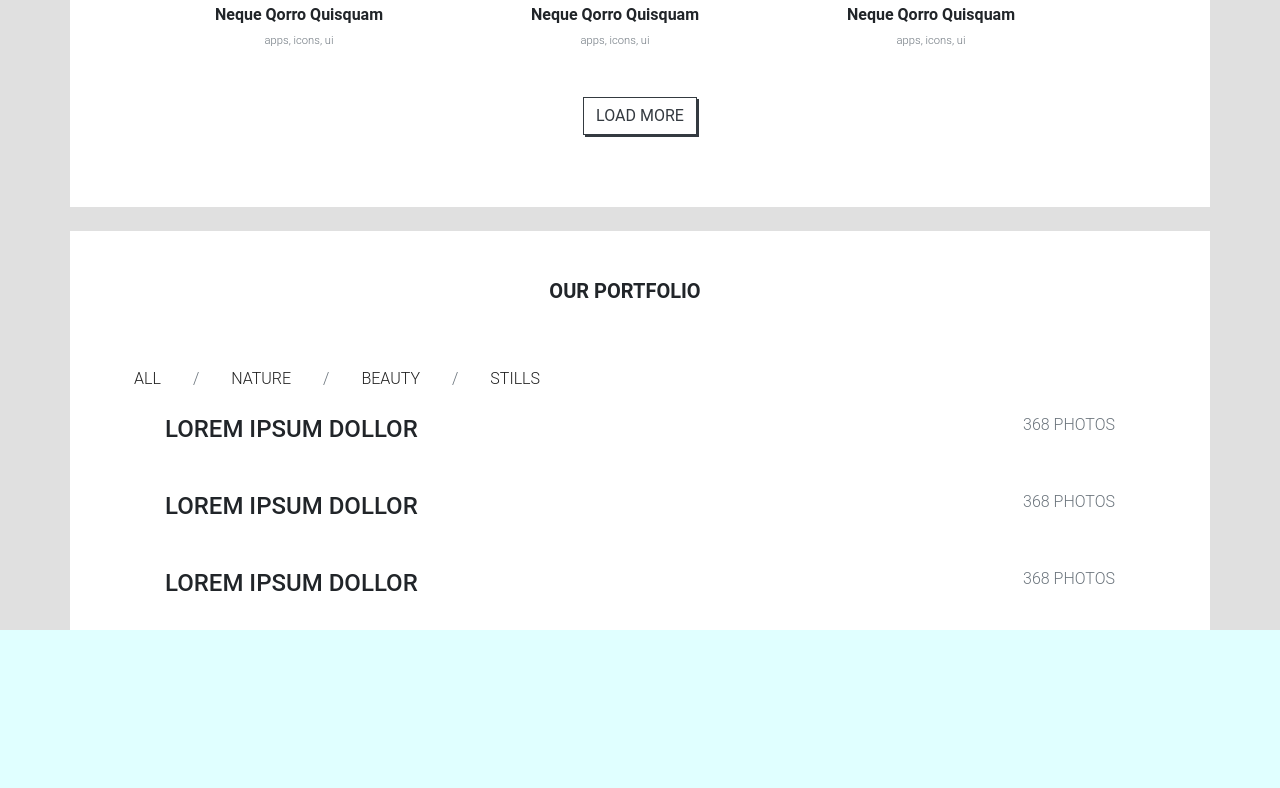
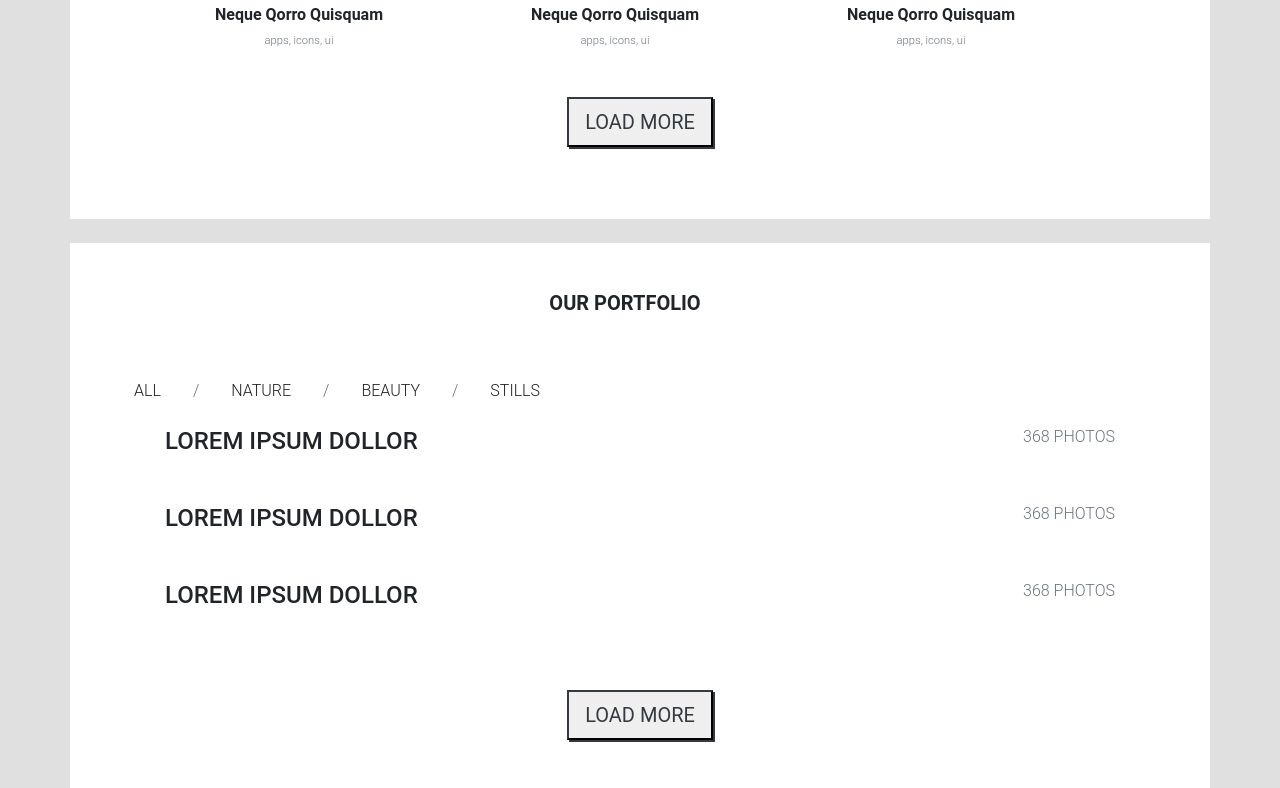
Before and after one commit to COD-ESA/Portfolio-works, a plain HTML site: page src/pug/index.pug in a window 1280 px wide. Shown: the part 7294-8082 px from the top of the page. Before the commit the page ends 7924 px from the top, so only its background shows below. Drawn offline with nearby package versions, Linux system fonts and the light colour scheme; files that its build step writes are made by us from their sources; files whose address does not match are found by name.

Commit message:
кнопки поправил в блоках our portfolio

```diff
--- a/src/pug/index.pug
+++ b/src/pug/index.pug
@@ -443,7 +443,7 @@ block content
             | apps, icons, ui
 
       .row.d-flex.justify-content-center.text-center.my-5
-        button.btn.btn-outline-dark.text-uppercase.rounded-0( style = { "box-shadow": "2px 2px 0 0"}) load more
+        button.btn-lg.btn-outline-dark.text-uppercase.rounded-0( style = { "box-shadow": "2px 2px 0 0"}) load more
 
       //close row
       //close row
@@ -510,6 +510,9 @@ block content
         .col-4.px-0
           h6.text-uppercase.text-muted.text-right 368 photos
 
+      .row.d-flex.justify-content-center.text-center.my-5
+        button.btn-lg.btn-outline-dark.text-uppercase.rounded-0( style = { "box-shadow": "2px 2px 0 0"}) load more
+
 
 
 
```
